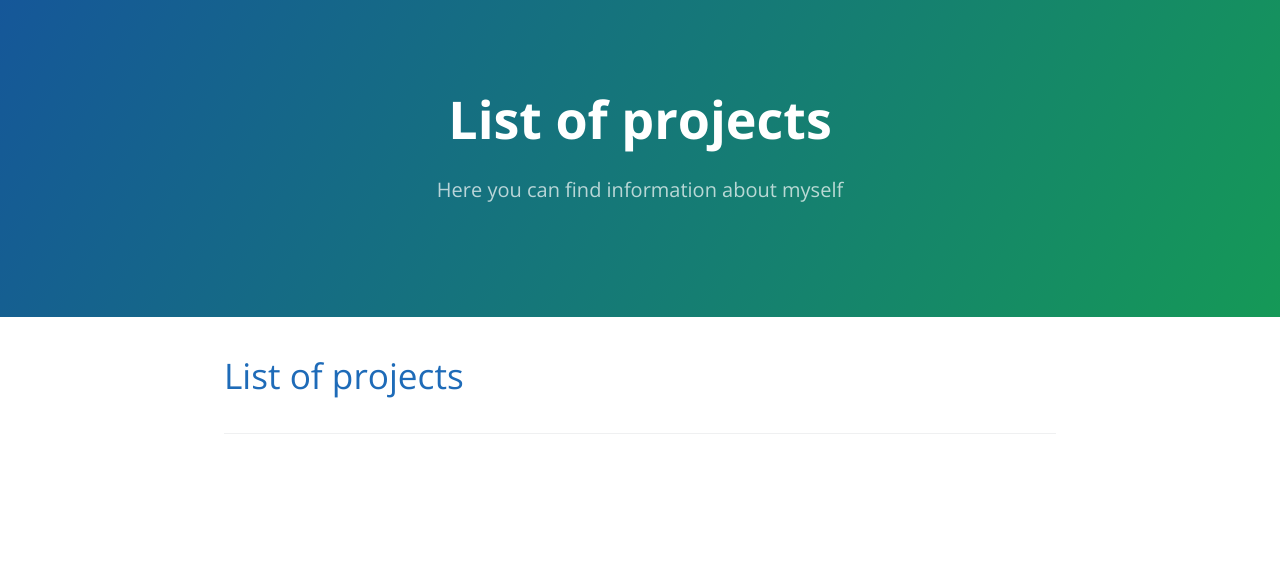
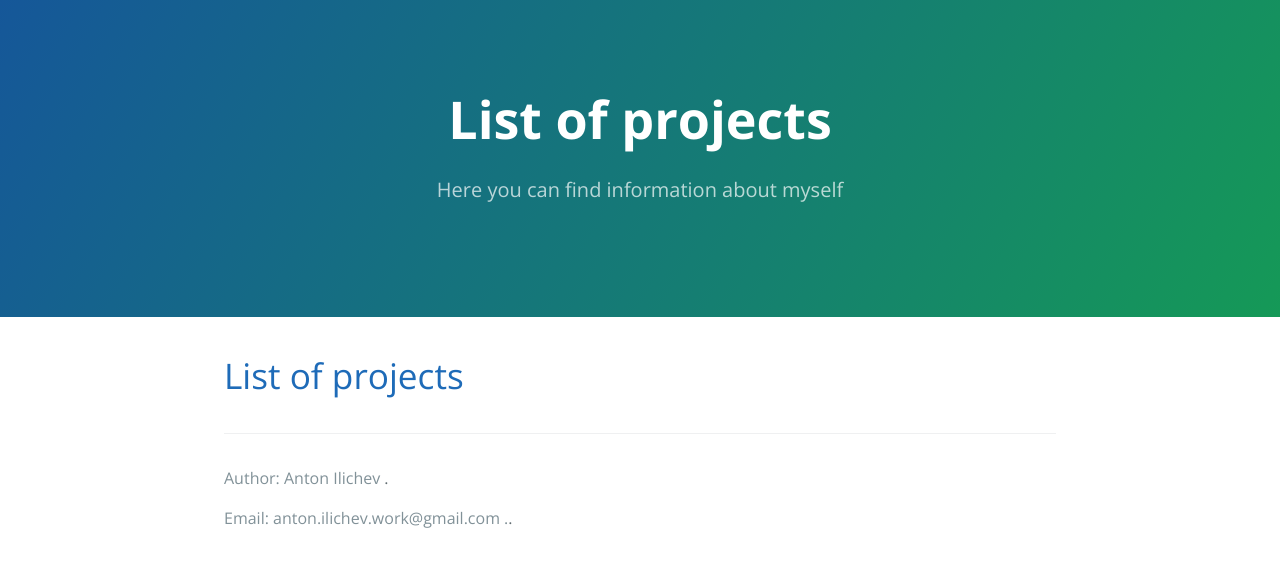
Before and after one commit to Antochino/Antochino.github.io, a Jekyll site: the page built from index.md, in a window 1280 px wide. Shown: the top 567 px of the page. Built offline with Jekyll 4.4.1, drawn with Linux system fonts in a browser that asks for light colours; our own code applies the rules of GitHub Pages for plain Markdown files.

Commit message:
Update default.html

```diff
--- a/_layouts/default.html
+++ b/_layouts/default.html
@@ -41,7 +41,8 @@
         {% if site.github.is_project_page %}
           <span class="site-footer-owner"><a href="{{ site.github.repository_url }}">{{ site.github.repository_name }}</a> is maintained by <a href="{{ site.github.owner_url }}">{{ site.github.owner_name }}</a>.</span>
         {% endif %}
-       <!-- <span class="site-footer-credits">This page was generated by <a href="https://pages.github.com">GitHub Pages</a>.</span> -->
+       <p><span class="site-footer-credits">Author: Anton Ilichev </span>.</p>
+       <p><span class="site-footer-credits">Email: anton.ilichev.work@gmail.com <a href="mailto:anton.ilichev.work@gmail.com"></a>.</span>.</p>
       </footer>
     </main>
   </body>
```
